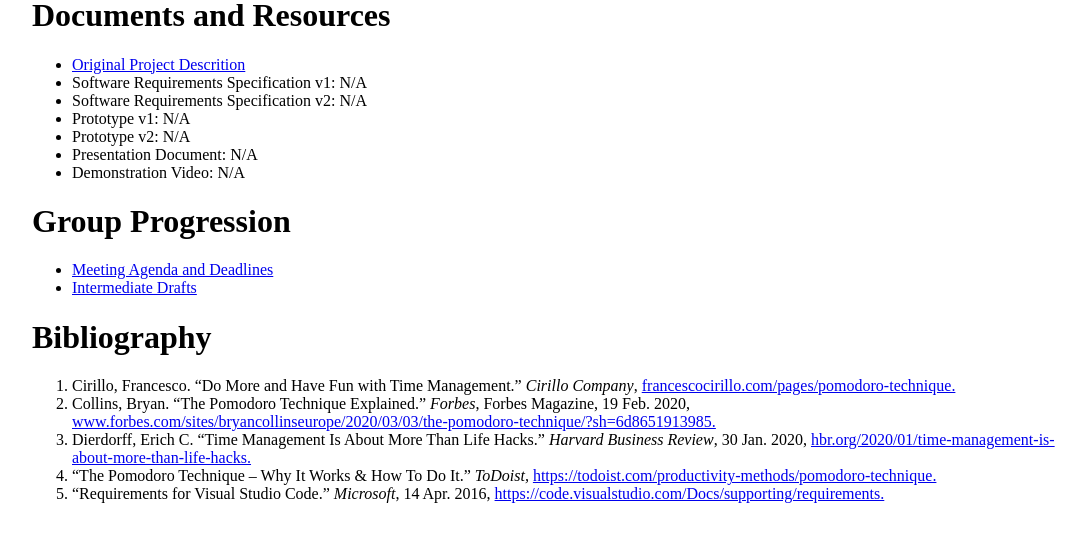
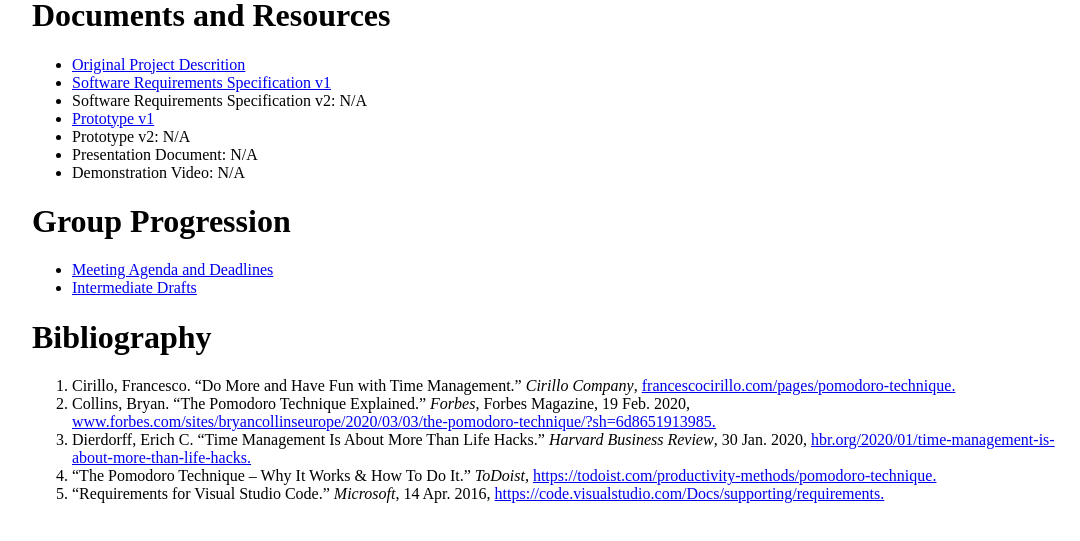
Before and after one commit to UML-COMP-4110-VS-SATURN-1/website, a plain HTML site: page index.html in a window 1280 px wide. Shown: the part 1446-1987 px from the top of the page, without its empty margins (96-1176 px from the left). Drawn offline with Linux system fonts and the light colour scheme.

Commit message:
Added links to SRS and Prototype v1

```diff
--- a/index.html
+++ b/index.html
@@ -92,10 +92,10 @@
 
 	<h1> Documents and Resources </h1>
 	<ul>
-		<li><a href=https://bit.ly/3mOy8h5">Original Project Descrition</a></li>
-		<li> Software Requirements Specification v1: N/A </li>
+		<li><a href="https://bit.ly/3mOy8h5">Original Project Descrition</a></li>
+		<li><a href="https://docs.google.com/document/d/1qfeu8h0zndIxTHz-Bd8B2sMrf-ARcTHwVbeTx90MaZU/edit?usp=sharing"> Software Requirements Specification v1 </a></li>
 		<li> Software Requirements Specification v2: N/A </li>
-		<li> Prototype v1: N/A </li>
+		<li><a href="https://github.com/UML-COMP-4110-VS-SATURN-1/dalydoro"> Prototype v1 </a></li>
 		<li> Prototype v2: N/A </li>
 		<li> Presentation Document: N/A </li>
 		<li> Demonstration Video: N/A </li>
```
